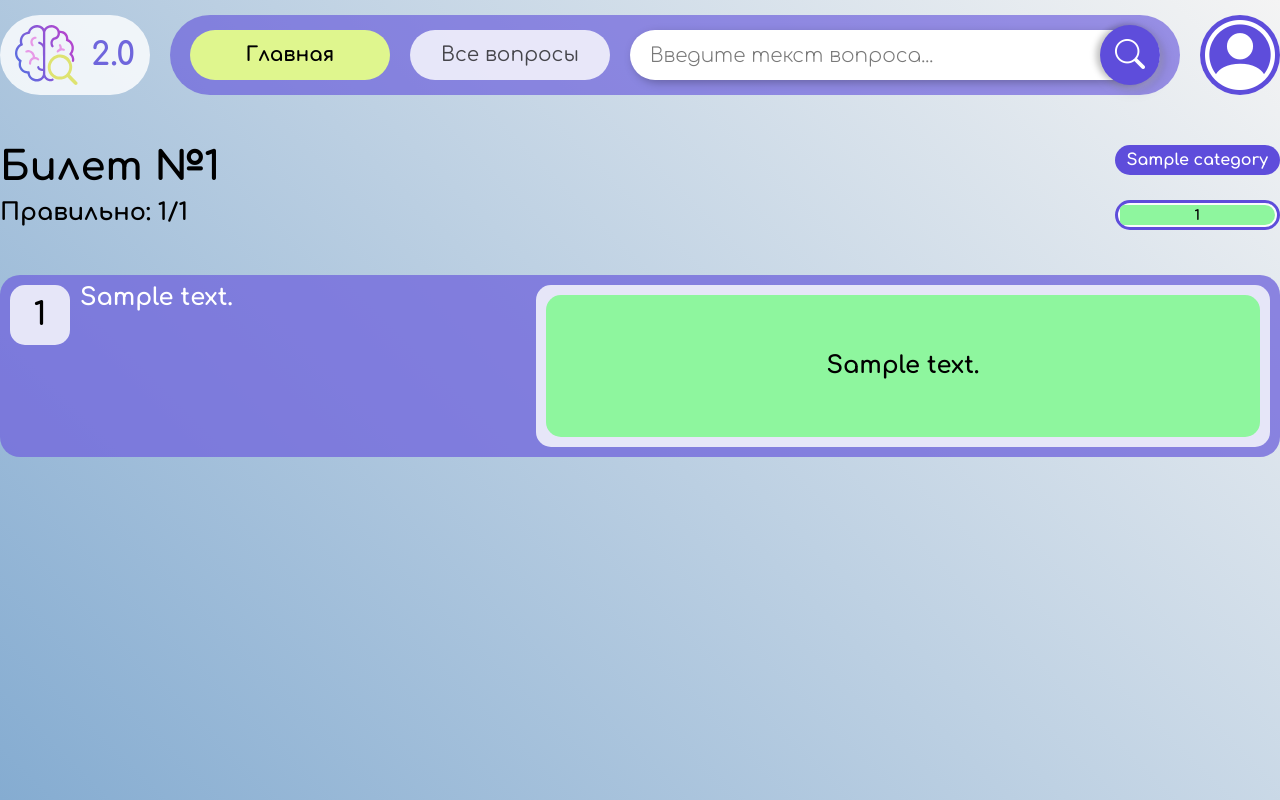
After one commit to KRamenskii/olympox, a Django app: page /tickets/1/ in a window 1280 px wide. The commit adds this page. Run offline with Django 5.2, Linux system fonts and the light colour scheme; tables that the repository leaves empty hold one stand-in row (values such as "Sample post").

Commit message:
Add: Implement ticket detail page

```diff
--- a/config/urls.py
+++ b/config/urls.py
@@ -4,4 +4,5 @@ from django.urls import include, path
 urlpatterns = [
     path('admin/', admin.site.urls),
     path('home', include('core.urls')),
+    path('', include('testing.urls')),
 ]
--- a/core/templates/core/home.html
+++ b/core/templates/core/home.html
@@ -26,7 +26,7 @@
         <div class="ticket-scroll">
             <div class="ticket-grid">
                 {% for ticket in tickets %}
-                    <a href="#" class="ticket-card">
+                    <a href="{% url 'testing:ticket_detail' ticket.id %}" class="ticket-card">
                         <span class="ticket-card__number">
                             {{ ticket.number }}
                         </span>
--- a/templates/base.html
+++ b/templates/base.html
@@ -14,6 +14,7 @@
     <link href="https://fonts.googleapis.com/css2?family=Comfortaa:wght@300..700&display=swap" rel="stylesheet">
 
     <link href="{% static 'css/style.css' %}" rel="stylesheet">
+    <link href="{% static 'testing/css/style.css' %}" rel="stylesheet">
 </head>
 <body>
 
--- /dev/null
+++ b/testing/static/testing/css/style.css
@@ -0,0 +1,239 @@
+/* Ticket detail page */
+
+.ticket-page {
+    max-width: var(--container-width);
+    height: calc(100vh - 95px);
+    margin: 0 auto;
+    padding-top: 50px;
+
+    display: flex;
+    flex-direction: column;
+}
+
+.ticket-top {
+    position: relative;
+    display: flex;
+    align-items: flex-start;
+    justify-content: space-between;
+    flex-shrink: 0;
+    gap: 40px;
+
+    margin-bottom: 45px;
+}
+
+.ticket-top__left {
+    display: flex;
+    align-items: flex-start;
+    gap: 15px;
+}
+
+.ticket-back {
+    position: absolute;
+    left: -60px;
+    top: 0;
+
+    width: 45px;
+    height: 45px;
+
+    display: flex;
+    align-items: center;
+    justify-content: center;
+
+    color: #000000;
+    font-size: 45px;
+    line-height: 1;
+
+    text-decoration: none;
+}
+
+.ticket-back i {
+    line-height: 1;
+}
+
+.ticket-title {
+    margin: 0 0 10px;
+
+    font-size: 40px;
+    font-weight: 700;
+    line-height: 1.12;
+
+    color: #000000;
+}
+
+.ticket-result {
+    margin: 0;
+
+    font-size: 24px;
+    font-weight: 700;
+    line-height: 1.12;
+
+    color: #000000;
+}
+
+.ticket-category-label {
+    height: 30px;
+
+    display: flex;
+    align-items: center;
+    justify-content: center;
+
+    padding: 0 12px;
+
+    border-radius: 20px;
+
+    background: rgba(94, 77, 219);
+
+    color: #ffffff;
+    font-size: 16px;
+    font-weight: 700;
+
+    white-space: nowrap;
+    overflow: hidden;
+    text-overflow: ellipsis;
+}
+
+.ticket-progress {
+    height: 30px;
+
+    display: flex;
+
+    margin-top: 25px;
+    padding: 2px;
+    gap: 2px;
+
+    border: 3px solid var(--color-accent-violet);
+    border-radius: 20px;
+
+    background: rgba(255, 255, 255, 0.8);
+
+    overflow: hidden;
+}
+
+.ticket-progress__item {
+    flex: 1;
+
+    /* height: 19px; */
+
+    display: flex;
+    align-items: center;
+    justify-content: center;
+
+    color: #000000;
+    font-size: 14px;
+    font-weight: 700;
+    padding: 10px;
+}
+
+.ticket-progress__item + .ticket-progress__item {
+    margin-left: 2px;
+}
+
+.ticket-progress__item:first-child {
+    border-radius: 20px 0 0 20px;
+}
+
+.ticket-progress__item:last-child {
+    border-radius: 0 20px 20px 0;
+}
+
+.ticket-progress__item.is-correct {
+    background: #8EF69E;
+}
+
+.ticket-progress__item.is-wrong {
+    background: #F69A8E;
+}
+
+.ticket-question-list {
+    flex: 1;
+    display: flex;
+    flex-direction: column;
+    gap: 20px;
+    overflow-y: auto;
+    padding-bottom: 40px;
+    scrollbar-width: none;
+}
+
+.ticket-question-list::-webkit-scrollbar {
+    display: none;
+}
+
+.ticket-question-card {
+    display: grid;
+    grid-template-columns: 60px minmax(0, 1fr) 734px;
+    gap: 10px;
+
+    padding: 10px;
+
+    border-radius: 20px;
+
+    background: rgba(116, 105, 221, 0.8);
+}
+
+.ticket-question-card__number {
+    width: 60px;
+    height: 60px;
+
+    display: flex;
+    align-items: center;
+    justify-content: center;
+
+    border-radius: 15px;
+
+    background: #E6E6F8;
+
+    color: #000000;
+    font-size: 32px;
+    font-weight: 700;
+}
+
+.ticket-question-card__text {
+    padding: 0 0 0 0;
+
+    color: #ffffff;
+    font-size: 24px;
+    font-weight: 700;
+    line-height: 1.12;
+}
+
+.ticket-question-card__answers {
+    display: flex;
+    min-height: 162px;
+    padding: 10px;
+    border-radius: 15px;
+    background: #E6E6F8;
+}
+
+.ticket-answer-box {
+    display: flex;
+    flex-direction: column;
+    gap: 10px;
+    flex: 1;
+}
+
+.ticket-answer {
+    min-height: 38px;
+
+    display: flex;
+    flex: 1;
+    align-items: center;
+    justify-content: center;
+
+    padding: 10px 14px;
+
+    border-radius: 15px;
+
+    color: #000000;
+    font-size: 24px;
+    font-weight: 700;
+    line-height: 1.12;
+    text-align: center;
+}
+
+.ticket-answer.is-correct {
+    background: #8EF69E;
+}
+
+.ticket-answer.is-wrong {
+    background: #F69A8E;
+}
--- /dev/null
+++ b/testing/templates/testing/ticket_detail.html
@@ -0,0 +1,62 @@
+{% extends 'base.html' %}
+
+{% block title %}Билет №{{ ticket.number }}{% endblock %}
+
+{% block content %}
+<section class="ticket-page">
+
+    <section class="ticket-top">
+        <div class="ticket-top__left">
+            <a href="{{ request.META.HTTP_REFERER|default:'/' }}" class="ticket-back">
+                <i class="bi bi-arrow-left-circle-fill"></i>
+            </a>
+
+            <div>
+                <h1 class="ticket-title">Билет №{{ ticket.number }}</h1>
+                <p class="ticket-result">Правильно: {{ correct_questions }}/{{ total_questions }}</p>
+            </div>
+        </div>
+
+        <div class="ticket-top__right">
+            <div class="ticket-category-label">
+                {{ ticket.category.title }}
+            </div>
+
+            <div class="ticket-progress">
+                {% for item in ticket_questions %}
+                    <div class="ticket-progress__item {% if item.has_correct_answer %}is-correct{% else %}is-wrong{% endif %}">
+                        {{ item.order }}
+                    </div>
+                {% endfor %}
+            </div>
+        </div>
+    </section>
+
+    <section class="ticket-question-list">
+        {% for item in ticket_questions %}
+            <article class="ticket-question-card">
+                <div class="ticket-question-card__number">
+                    {{ item.order }}
+                </div>
+
+                <div class="ticket-question-card__text">
+                    {{ item.question.text }}
+                </div>
+
+                <div class="ticket-question-card__answers">
+                    <div class="ticket-answer-box">
+                        {% for answer in item.question.answers.all %}
+                            <div class="ticket-answer {% if answer.is_correct %}is-correct{% else %}is-wrong{% endif %}">
+                                {{ answer.text|linebreaksbr }}
+                            </div>
+                        {% endfor %}
+                    </div>
+                </div>
+            </article>
+        {% empty %}
+            <div class="empty-message">Вопросы пока не добавлены</div>
+        {% endfor %}
+    </section>
+
+</section>
+{% endblock %}
--- /dev/null
+++ b/testing/urls.py
@@ -0,0 +1,9 @@
+from django.urls import path
+
+from .views import ticket_detail
+
+app_name = 'testing'
+
+urlpatterns = [
+    path('tickets/<int:ticket_id>/', ticket_detail, name='ticket_detail'),
+]
--- a/testing/views.py
+++ b/testing/views.py
@@ -1,3 +1,37 @@
-from django.shortcuts import render
+from django.db.models import Count, Q
+from django.shortcuts import get_object_or_404, render
 
-# Create your views here.
+from .models import Ticket
+
+
+def ticket_detail(request, ticket_id):
+    ticket = get_object_or_404(
+        Ticket.objects.select_related('category'),
+        id=ticket_id
+    )
+
+    ticket_questions = list(
+        ticket.ticket_questions
+        .select_related('question')
+        .prefetch_related('question__answers')
+        .order_by('order')
+    )
+
+    correct_questions = 0
+
+    for item in ticket_questions:
+        item.has_correct_answer = item.question.answers.filter(is_correct=True).exists()
+
+        if item.has_correct_answer:
+            correct_questions += 1
+
+    total_questions = len(ticket_questions)
+
+    context = {
+        'ticket': ticket,
+        'ticket_questions': ticket_questions,
+        'total_questions': total_questions,
+        'correct_questions': correct_questions,
+    }
+
+    return render(request, 'testing/ticket_detail.html', context)
```
Also changed, not shown: config/settings.py (+4 -3 lines), 7 other files.
